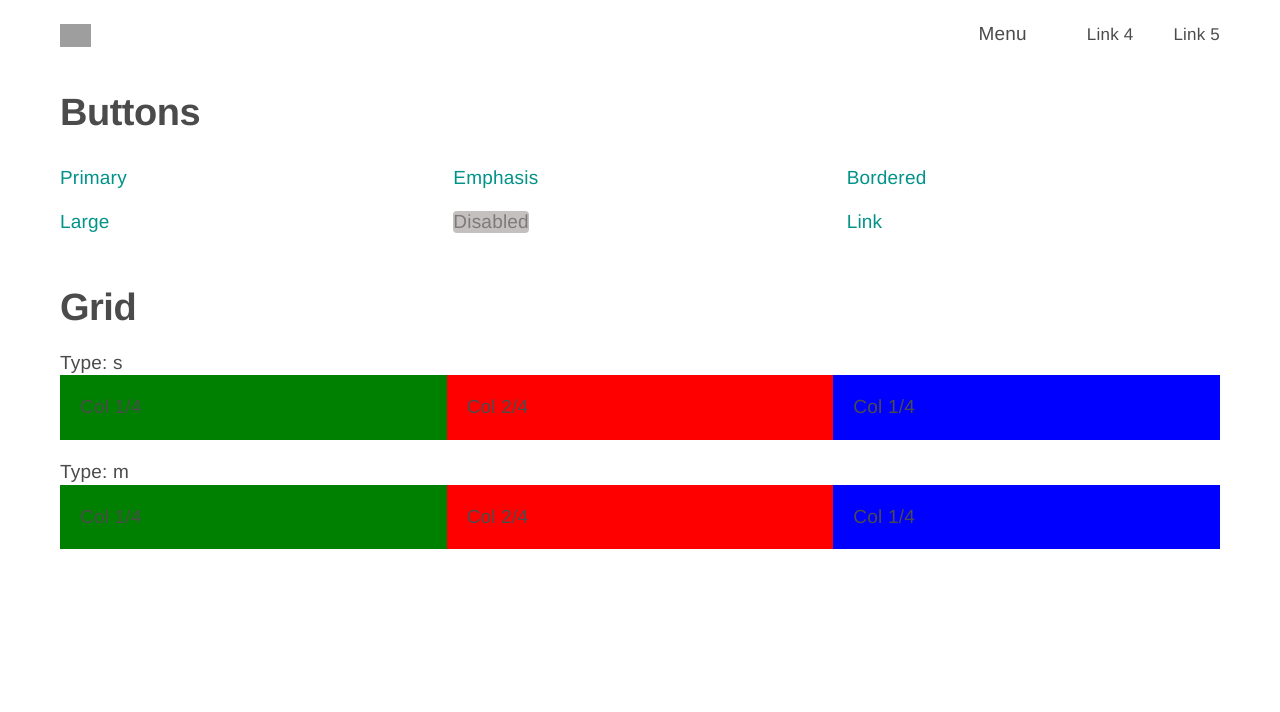
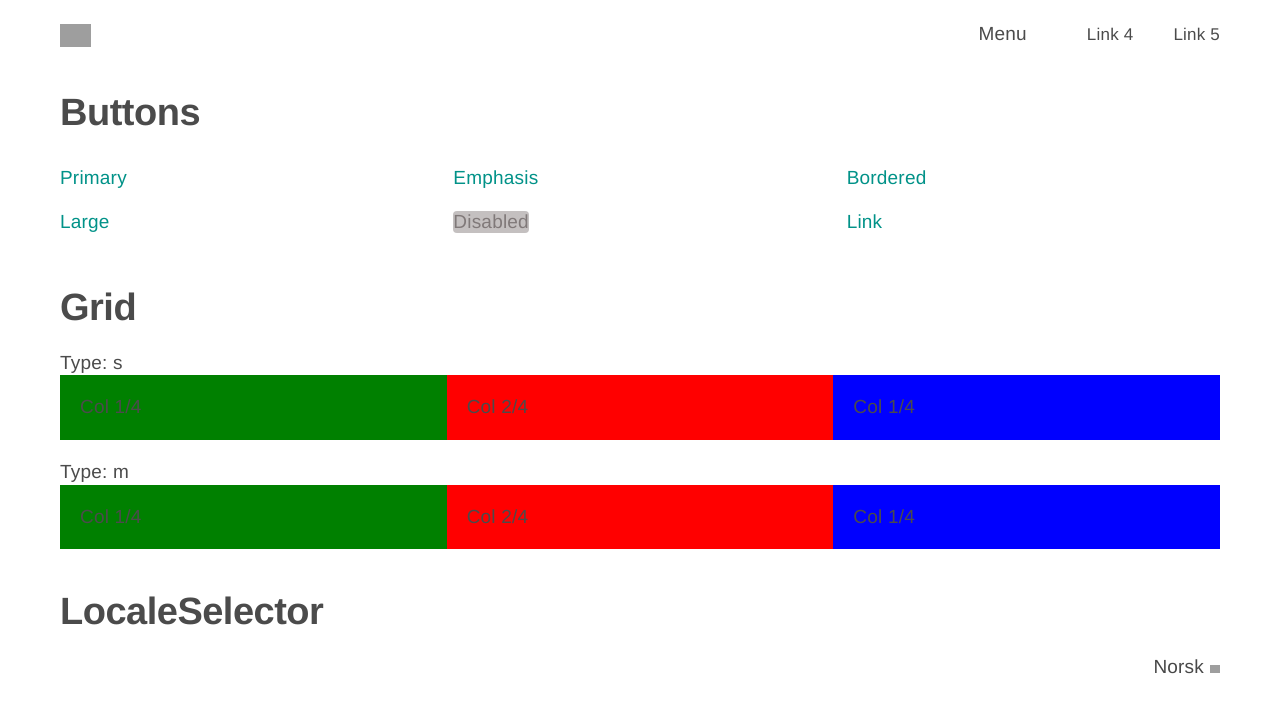
Before and after one commit to bigsackch/ui-components, a Next.js app: page / in a window 1280 px wide. Shown: the top 712 px of the page. Built offline with nearby package versions, Linux system fonts and the light colour scheme; grey boxes are pictures that could not be loaded; a web font is replaced by a local one.

Commit message:
Add locale selector demo

```diff
--- a/pages/index.js
+++ b/pages/index.js
@@ -1,9 +1,10 @@
 import * as React from 'react';
 
 import { Button } from '../src/Buttons';
+import { Col, Grid } from '../src/Grid';
+import { Header, HeaderButtonMenu, HeaderLink, ModalMenuLink } from '../src/Header';
+import { LocaleSelectorWithState } from '../src/LocaleSelector';
 import { MainContent } from '../src/MainContent';
-import { Header, HeaderButtonMenu, HeaderLink, ModalMenuLink } from '../src/Header';
-import { Col, Grid } from '../src/Grid';
 import { SPACING } from '../src/constants';
 
 function ButtonsDemo() {
@@ -127,12 +128,24 @@ function GridDemo() {
   );
 }
 
+function LocaleSelectorDemo() {
+  return (
+    <div style={{ marginBottom: SPACING.L }}>
+      <h1>LocaleSelector</h1>
+      <div style={{ position: 'relative', margin: SPACING.M, textAlign: 'right' }}>
+      <LocaleSelectorWithState locale='nb' onSelect={locale => console.log(locale)} />
+      </div>
+    </div>
+  )
+}
+
 export default () => (
   <div>
     <HeaderDemo />
     <MainContent>
       <ButtonsDemo />
       <GridDemo />
+      <LocaleSelectorDemo />
     </MainContent>
     { /* language=CSS */ }
     <style jsx global>
@@ -222,6 +235,11 @@ export default () => (
           letter-spacing: 0.02rem;
           line-height: 1.2;
         }
+        ul,
+        ol {
+          list-style-type: none;
+          padding: 0;
+        }
         a,
         a:link,
         a:visited,
```
